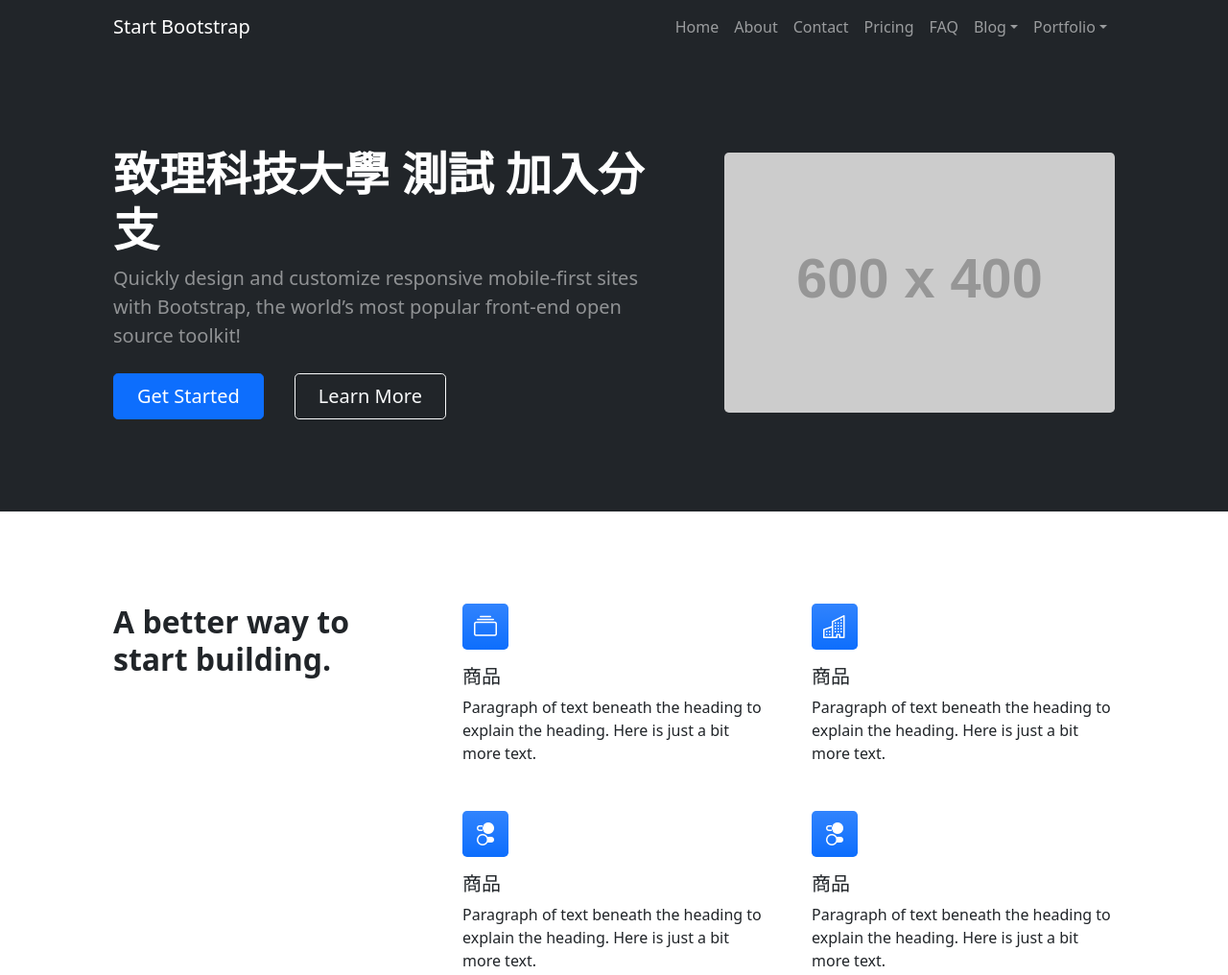
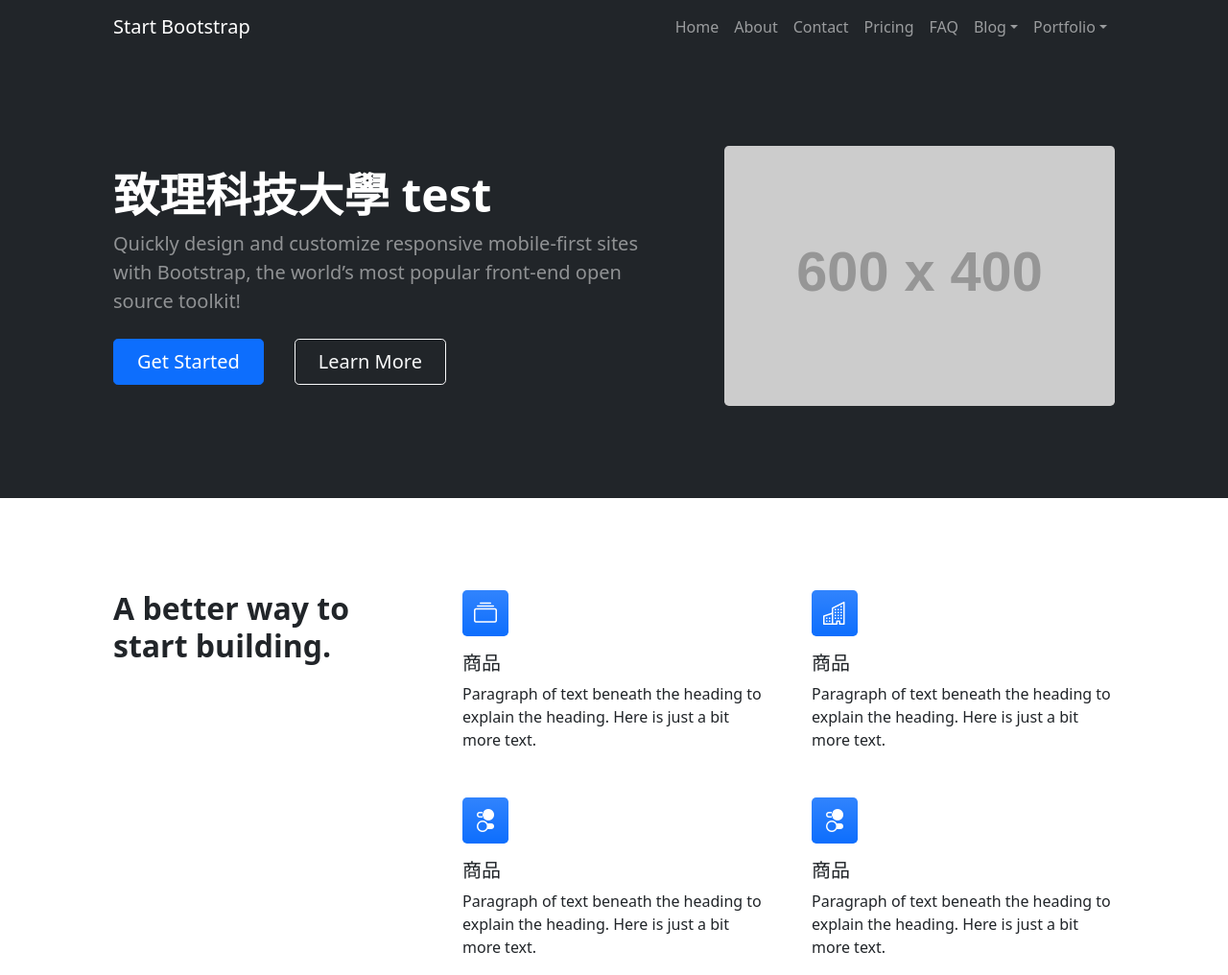
Before and after one commit to s20010922/shop, a plain HTML site: page index.html in a window 1280 px wide. Shown: the top 1016 px of the page at 96% size. Drawn offline with nearby package versions, Linux system fonts and the light colour scheme; placeholder pictures from the web are drawn by us.

Commit message:
updata home page title

```diff
--- a/index.html
+++ b/index.html
@@ -51,7 +51,7 @@
                     <div class="row gx-5 align-items-center justify-content-center">
                         <div class="col-lg-8 col-xl-7 col-xxl-6">
                             <div class="my-5 text-center text-xl-start">
-                                <h1 class="display-5 fw-bolder text-white mb-2">致理科技大學 測試 加入分支</h1>
+                                <h1 class="display-5 fw-bolder text-white mb-2">致理科技大學 test</h1>
                                 <p class="lead fw-normal text-white-50 mb-4">Quickly design and customize responsive mobile-first sites with Bootstrap, the world’s most popular front-end open source toolkit!</p>
                                 <div class="d-grid gap-3 d-sm-flex justify-content-sm-center justify-content-xl-start">
                                     <a class="btn btn-primary btn-lg px-4 me-sm-3" href="#features">Get Started</a>
```
